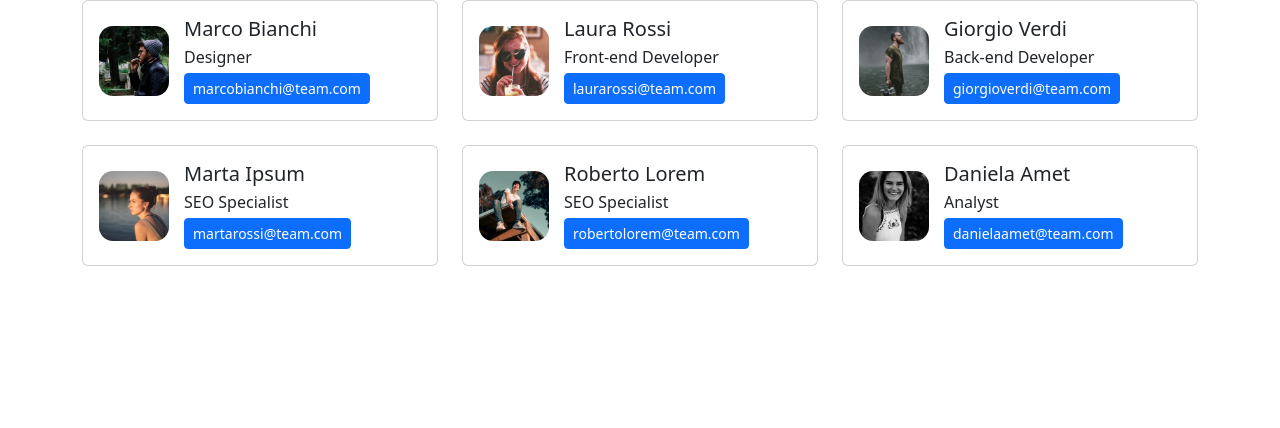
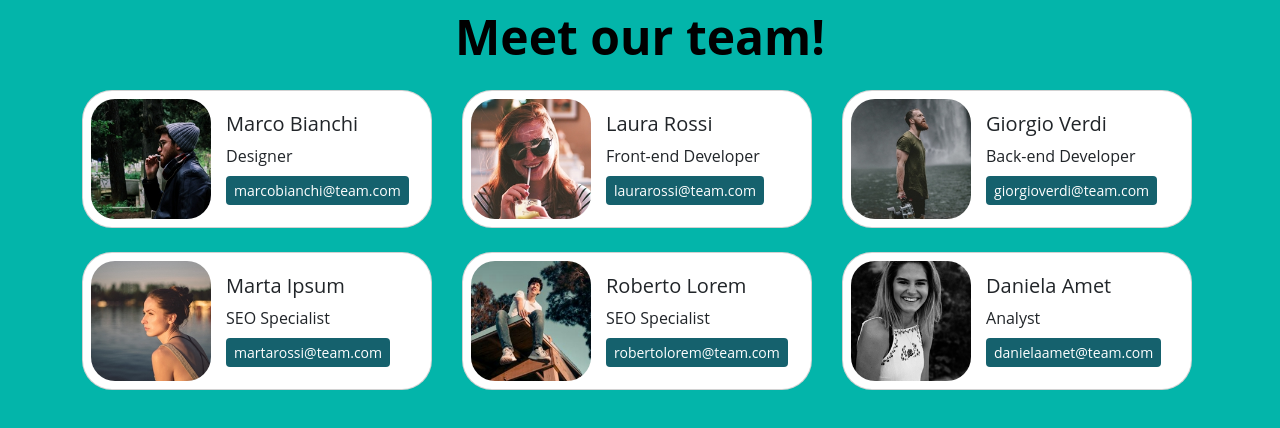
Before and after one commit to erikagiella/js-our-team, a plain HTML site: page index.html in a window 1280 px wide. Drawn offline with nearby package versions, Linux system fonts and the light colour scheme.

Commit message:
Modifiche html + css

```diff
--- a/index.html
+++ b/index.html
@@ -10,10 +10,19 @@
 </head>
 
 <body>
+    <header>
+        <div class="container text-center mt-2 mb-4">
+            <h1>Meet our team!</h1>
+        </div>
+    </header>
     <main>
-        <div id="team-container"></div>
+        <div></div>
+        <div id="team-container">
+        </div>
+    </main>
+    <footer>
 
-    </main>
+    </footer>
     <script src="./script.js"></script>
 </body>
 
--- a/script.js
+++ b/script.js
@@ -48,7 +48,6 @@ printTeamMembers();
 for (let key in teamMembers) {
   const member = teamMembers[key];
   console.log(`Nome: ${member.name}, Ruolo: ${member.role}, Email: ${member.email}`);
-  creaTeamMemberCard(member);
 }
 
 
@@ -56,13 +55,13 @@ for (let key in teamMembers) {
 function creaTeamMemberCard(member) {
   return `
     <div class="col-12 col-md-6 col-lg-4 mb-4">
-      <div class="card w-100">
-        <div class="d-flex align-items-center p-3">
+      <div class="card w-100 member-card">
+        <div class="d-flex align-items-center p-2">
           <img src="${member.img}" alt="${member.name}" >
           <div>
-            <h5 class="card-title mb-1">${member.name}</h5>
-            <p class="card-text mb-1">${member.role}</p>
-            <a href="mailto:${member.email}" class="btn btn-primary btn-sm">${member.email}</a>
+            <h5 class="card-title mb-2">${member.name}</h5>
+            <p class="card-text mb-2">${member.role}</p>
+            <a href="mailto:${member.email}" class="btn btn-primary btn-sm mybtn">${member.email}</a>
           </div>
         </div>
       </div>
@@ -74,7 +73,7 @@ function creaTeamMemberCard(member) {
 function printTeamMembers() {
   let row = `
     <div class="container">
-      <div class="row justify-content-center">
+      <div class="row ">
   `;
   for (let key in teamMembers) {
     const member = teamMembers[key];
--- a/style.css
+++ b/style.css
@@ -1,7 +1,42 @@
+:root {
+    --mot-primary: #15616D;
+    --mot-secondary: #63b1bd;
+    --mot-background: #03B5AA;
+    --mot-lighter: #ffffff;
+    --mot-dark: #000000;
+}
+
+body {
+    background-color: var(--mot-background);
+    color: var(--mot-dark);
+    font-family: "Open Sans", sans-serif;
+}
+
+h1 {
+    font-weight: bolder;
+    font-size: 3rem;
+}
+
 img {
-    width: 70px;
-    height: 70px;
+    width: 120px;
+    height: 120px;
     object-fit: cover;
     border-radius: 20%;
     margin-right: 15px;
 }
+
+.mybtn {
+    background-color: var(--mot-primary);
+    border: none;
+    color: var(--mot-lighter);
+}
+
+.mybtn:hover {
+    background-color: var(--mot-secondary);
+    color: var(--mot-lighter);
+}
+
+.member-card {
+    max-width: 350px;
+    border-radius: 30px;
+}
```
